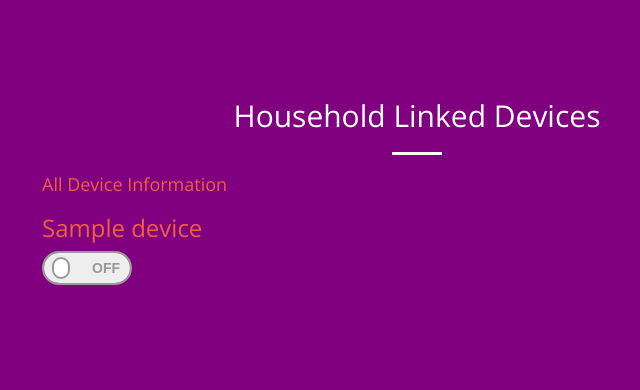
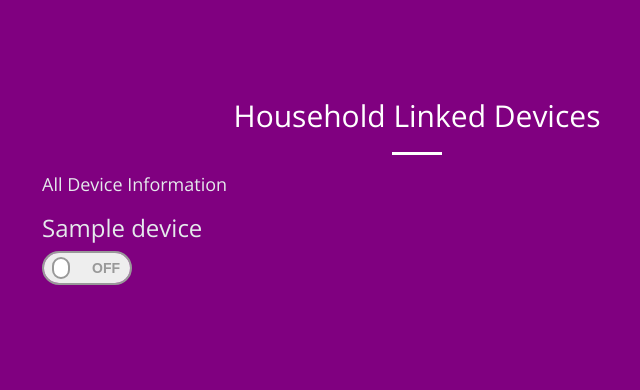
Before and after one commit to kbabshet/Smart-Power-IoT, a Django app: page / in a window 1280 px wide. Shown: the part 801-1191 px from the top of the page, without its empty margins (223-863 px from the left). Run offline with Django 3.2, Linux system fonts and the light colour scheme; data comes from the database, SQL or seed files in the repository; tables that the repository leaves empty hold one stand-in row (values such as "Sample post"); some libraries are stand-ins or nearby versions.

Commit message:
Text Colour Change in css

```diff
--- a/smart_home/devices/static/css/creative.css
+++ b/smart_home/devices/static/css/creative.css
@@ -25,7 +25,7 @@ hr.light {
 }
 
 a {
-    color: #f05f40;
+    color: #e5eaec;
     -webkit-transition: all .35s;
     -moz-transition: all .35s;
     transition: all .35s;
```
